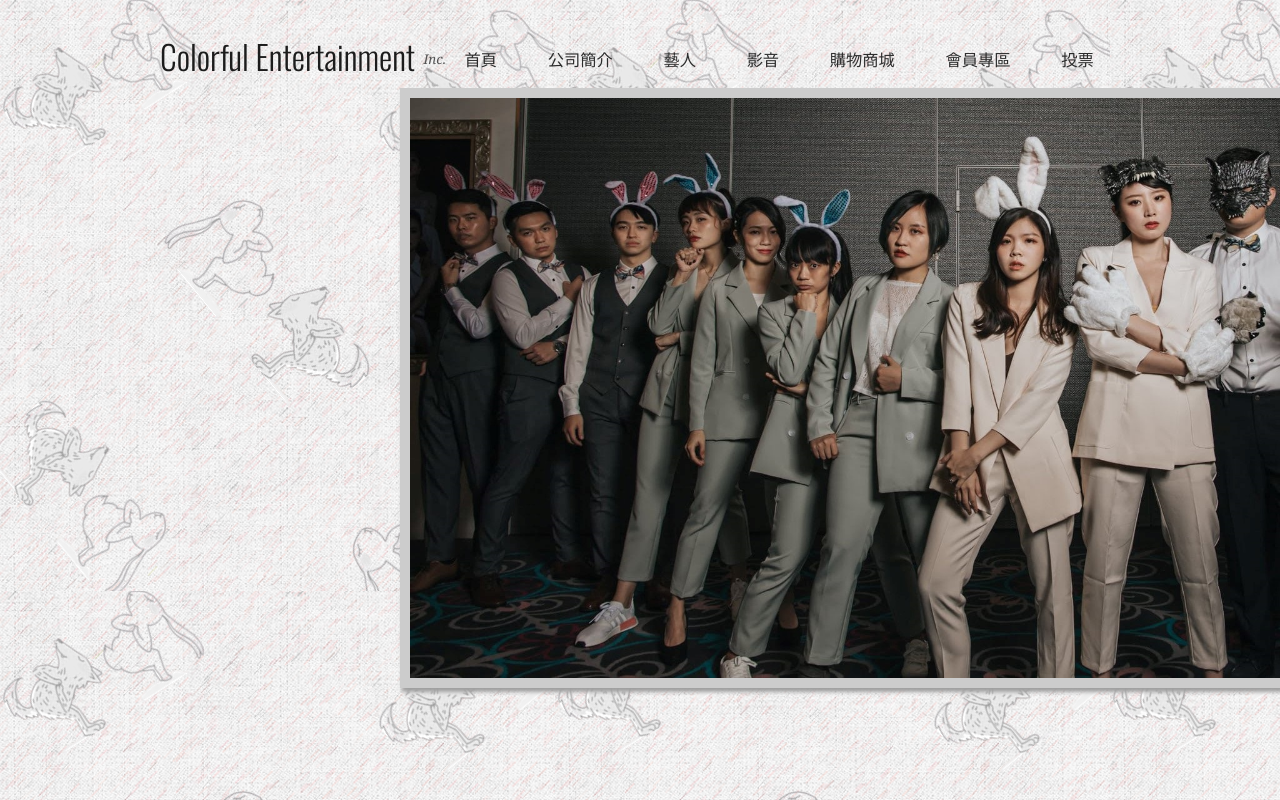
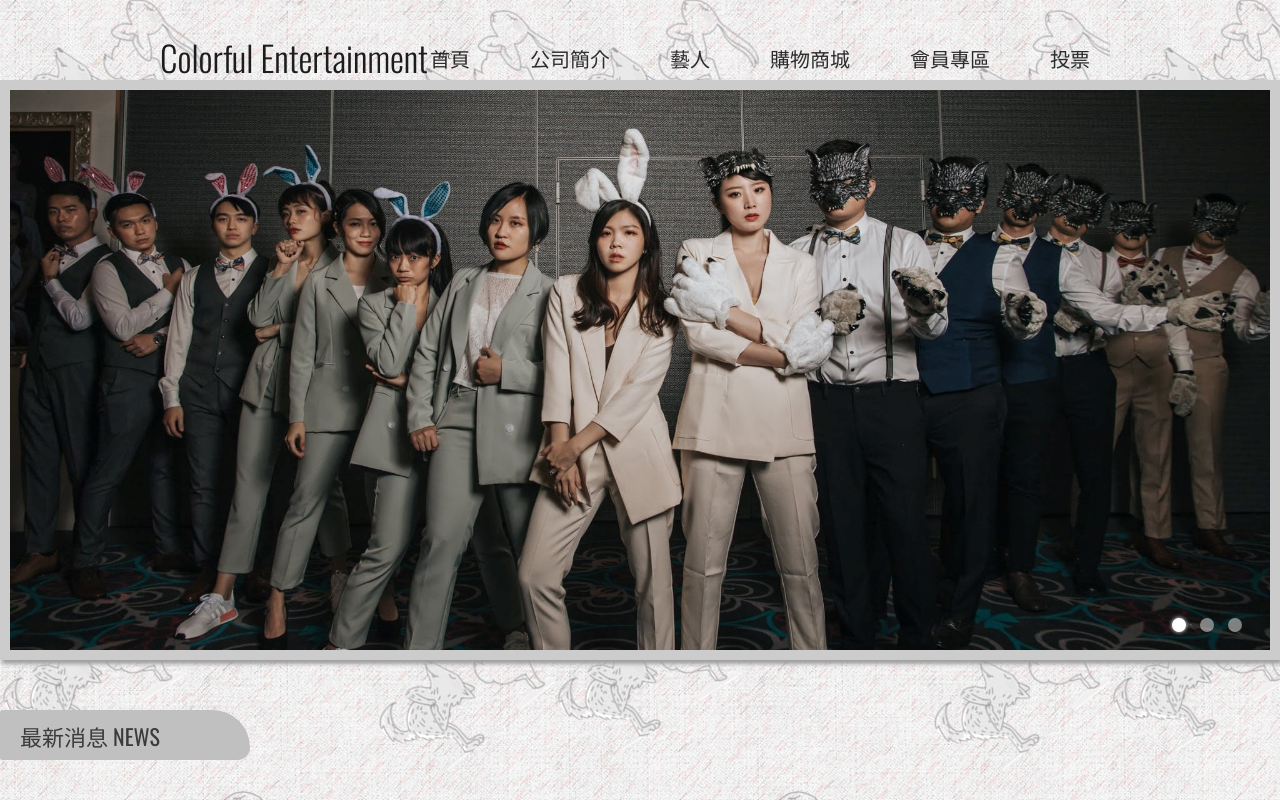
Before and after one commit to helengsj1221/colorfulinsideus, a PHP site: page / in a window 1280 px wide. Run offline with PHP 8.4, Linux system fonts and the light colour scheme; data that the repository does not hold is empty; some libraries are stand-ins or nearby versions.

Commit message:
新增目錄、新增最新消息、更正banner

```diff
--- a/banner.php
+++ /dev/null
@@ -1,26 +0,0 @@
-<!DOCTYPE html>
-<head>
-	<meta charset="utf-8">
-	<title>banner</title>
-	<link href="css/banner.css" type="text/css" rel="stylesheet" />
-</head>
-<body>
-	<div class="slide-container" id="slide_component">
-		<ul class="slide-content">
-			<li><img src="images/pics01.jpg" width="1280px" height="580px" /></li>
-			<li><img src="images/pics05.jpg" width="1280px" height="580px" /></li>
-			<li><img src="images/pics10.jpg" width="1280px" height="580px" /></li>
-		</ul>
-		<ul class="slide-items">
-			<li class="current-slide-item"></li>
-			<li></li>
-			<li></li>
-		</ul>
-	</div>
-	<script type="text/javascript" src="js/jquery-1.7.2.min.js"></script>
-	<script type="text/javascript" src="js/banner.js"></script>
-	<script type="text/javascript">
-		$("#slide_component").jSlide();
-	</script>
-</body>
-</html>
--- a/css/banner.css
+++ /dev/null
@@ -1,63 +0,0 @@
-ul,li,div {
-	margin:0;
-	padding:0;
-}
-ul, li {
-	list-style: none;
-}
-
-.slide-container {
-	width:1280px;
-	height:580px;
-	margin:0 auto;
-	position:relative;
-	overflow:hidden;
-	background:#FFF;
-	border:10px #CCC solid;
-	-moz-box-shadow:2px 4px 4px #9f9f9f;
-	-webkit-box-shadow:2px 4px 4px #9f9f9f;
-	box-shadow:2px 4px 4px #9f9f9f;
-}
-.slide-content {
-	position:absolute;
-	height:390px;
-	left:0;
-	top:0;
-}
-.slide-content li {
-	width:1280px;
-	height:580px;
-	float:left;
-}
-.slide-items {
-	position:absolute;
-	z-index:3;
-	width:99px;
-	height:28px;
-	right:11px;
-	bottom:11px;
-}
-.slide-items li {
-	float:left;
-	display:inline;
-	margin:7px 2px 0 12px;
-	width:14px;
-	height:14px;
-	-moz-border-radius:7px;
-	-webkit-border-radius:7px;
-	border-radius:7px;
-	background:#CCC;
-	text-indent:-999px;
-	overflow:hidden;
-	cursor:pointer;
-	opacity:0.6;
-	filter:alpha(opacity=60);
-}
-.slide-items li.current-slide-item {
-	background:#FFF;
-	-moz-box-shadow:0 0 4px #FFF;
-	-webkit-box-shadow:0 0 4px #FFF;
-	box-shadow:0 0 4px #FFF;
-	opacity:1;
-	filter:alpha(opacity=100);
-}
--- a/css/style-desktop.css
+++ b/css/style-desktop.css
@@ -12,77 +12,9 @@
 	padding: 3em 0em;
 }
 
-/* Logo */
 
-#logo {
-	position: absolute;
-	top: 3em;
-	left: 0;
-}
 
-#logo h1
-{
-	float: left;
-}
 
-#logo h1 a {
-	padding: 0.5em 0.25em 0em 0em;
-	text-decoration: none;
-	text-transform: none;
-	font-family: 'Oswald', sans-serif;
-	font-size: 2.5em;
-	font-weight: 200;
-	color: #1C1C1C;
-}
-
-#logo span {
-	float: left;
-	padding: 1em 0em 0em 0em;
-	font-family: Georgia, "Times New Roman", Times, serif;
-	font-size: 1em;
-	font-style: italic;
-	color: #545454;
-}
-
-/* Menu */
-
-#nav {
-	position: absolute;
-	top: 3em;
-	right: 0;
-}
-
-#nav ul {
-	float: right;
-	text-align: center;
-}
-
-#nav li {
-	display: inline-block;
-}
-
-#nav a {
-	display: block;
-	float: left;
-	margin-right: 0.12em;
-	padding: 0.75em 1.5em;
-	text-decoration: none;
-	text-transform: none;
-	font-family: 'Abel', sans-serif;
-	font-size: 1.25em;
-	color: #2C2C2C;
-}
-
-#nav .current_page_item {
-	color: #2C2C2C;
-}
-
-#nav .current_page_item a {
-	background: #212121;
-	color: #FFFFFF;
-	box-shadow: inset 0px -15px 10px 0px rgba(0,0,0,0.25);
-	text-shadow: none;
-}
 
 
 /* Wrapper */
--- a/css/style.css
+++ b/css/style.css
@@ -7,6 +8,74 @@ html, body {
    width: 100%;
    min-height: 500px;
    min-width: 1280px;
+}
+/* Logo */
+#logo {
+	position: absolute;
+	top: 40px;
+	left: 0;
+}
+
+#logo h1
+{
+	float: left;
+}
+
+#logo h1 a {
+	padding: 10px 10px 0px 0px;
+	text-decoration: none;
+	text-transform: none;
+	font-family: 'Oswald', sans-serif;
+	font-size: 35px;
+	font-weight: 200;
+	color: #1C1C1C;
+}
+
+#logo span {
+	float: left;
+	padding: 10px 0em 0em 0em;
+	font-family: Georgia, "Times New Roman", Times, serif;
+	font-size: 10px;
+	font-style: italic;
+	color: #545454;
+}
+/* Menu */
+#nav {
+	position: absolute;
+	top: 40px;
+	right: 0;
+}
+
+#nav ul {
+	float: right;
+	text-align: center;
+}
+
+#nav li {
+	display: inline-block;
+}
+
+#nav a {
+	display: block;
+	float: left;
+	margin-right: 0;
+	padding: 10px 30px;
+	text-decoration: none;
+	text-transform: none;
+	font-family: 'Abel', sans-serif;
+	font-size: 20px;
+	color: #2C2C2C;
+}
+
+#nav .current_page_item {
+	color: #2C2C2C;
+}
+
+#nav .current_page_item a {
+	background: #212121;
+	color: #FFFFFF;
+	box-shadow: inset 0px -15px 10px 0px rgba(0,0,0,0.25);
+	text-shadow: none;
 }
 body {
 	margin: 0em;
@@ -20,17 +89,13 @@ body, #skel-panels-pageWrapper {
 	background: #FFF2CF url(images/img01.png) repeat;
 }
 
-h1, h2, h3 {
+h1, h3 {
 	margin: 0em;
 	padding: 0em;
 	text-transform: none;
 	font-family: 'Oswald', sans-serif;
 	font-weight: 300;
 	color: #887644;
-}
-
-h2 {
-	font-size: 1.75em;
 }
 
 p {
@@ -46,38 +111,8 @@ strong {
 	color: #675830;
 }
 
-/* Button Style */
 
-.button-style1 a {
-	display: block;
-	padding: 1em 0em 1em 1em;
-	background: #000000 url(images/img03.jpg) no-repeat right 50%;
-	text-decoration: none;
-	text-shadow: none;
-	text-transform: none;
-	font-family: 'Oswald', sans-serif;
-	font-size: 1em;
-	font-weight: 200;
-	color: #FFFFFF;
-}
-
-
-.button-style2 a {
-	display: inline-block;
-	height: 2.60em;
-	margin-top: 1.25em;
-	padding: 0em 1.25em 0em 1.25em;
-	background: #766946;
-	border-radius: 5px;
-	line-height: 2.60em;
-	text-shadow: none;
-	text-decoration: none;
-	text-transform: none;
-	font-size: 0.90em;
-	color: #FFFFFF;
-}
-
-ul {
+	ul {
         margin: 0;
         padding: 0;
         list-style: none;
@@ -95,18 +130,79 @@ ul {
     }
 
     ul.drop-down-menu > li:last-child {
-        border-right: none;
+        border-bottom: none;
     }
 
     ul.drop-down-menu > li {
         float: left; /* 只有第一層是靠左對齊*/
     }
+/*     banner頁 */
+slide-container{
+	margin:0;
+	padding:0;
+	list-style: none;
+}
+    .slide-container {
+	width:1280px;
+	height:580px;
+	margin:0 auto;
+	position:relative;
+	overflow:hidden;
+	background:#FFF;
+	border:10px #CCC solid;
+	-moz-box-shadow:2px 4px 4px #9f9f9f;
+	-webkit-box-shadow:2px 4px 4px #9f9f9f;
+	box-shadow:2px 4px 4px #9f9f9f;
+}
+.slide-content {
+	position:absolute;
+	height:390px;
+	left:0;
+	top:0;
+}
+.slide-content li {
+	width:1280px;
+	height:580px;
+	float:left;
+}
+.slide-items {
+	position:absolute;
+	z-index:3;
+	width:99px;
+	height:28px;
+	right:11px;
+	bottom:11px;
+}
+.slide-items li {
+	float:left;
+	display:inline;
+	margin:7px 2px 0 12px;
+	width:14px;
+	height:14px;
+	-moz-border-radius:7px;
+	-webkit-border-radius:7px;
+	border-radius:7px;
+	background:#CCC;
+	text-indent:-999px;
+	overflow:hidden;
+	cursor:pointer;
+	opacity:0.6;
+	filter:alpha(opacity=60);
+}
+.slide-items li.current-slide-item {
+	background:#FFF;
+	-moz-box-shadow:0 0 4px #FFF;
+	-webkit-box-shadow:0 0 4px #FFF;
+	box-shadow:0 0 4px #FFF;
+	opacity:1;
+	filter:alpha(opacity=100);
+}
 /* 主目錄 */
 .link--index {
 	font-family: 'Playfair Display', serif;
 	font-weight: 400;
 	text-transform: uppercase;
-	font-size: 9em;
+	font-size: 20px;
 	color: #3A4945;
 	padding: 0 0 0.125em;
 }
@@ -262,15 +345,73 @@ ul.drop-down-menu ul {
 	width: 0%;
 	-webkit-transition: width 0.5s;
 	transition: width 0.5s;
-	-webkit-transition-timing-function: cubic-bezier(0.7,0,0.3,1);
-	transition-timing-function: cubic-bezier(0.7,0,0.3,1);
 }
 
 .link--secindex:hover span::before {
 	width: 100%;
 }
+/* 最新消息  	 */
+   ul.newstyle {
+	font-family: 'Oswald', sans-serif;
+	margin: 0px;
+	padding: 0px;
+	list-style: none;
+}
 
+ul.newstyle li {
+	padding: 15px 0px 15px 0px;
+	border-bottom: 1px solid #E6E6E6;
+}
+a.desc {
+	font-size: 22px;
+}
 
+ul.newstyle li:last-child {
+	border-bottom: 0;
+}
+
+ul.newstyle a {
+	display: block;
+	padding: 0px 0px 0px 30px;
+	text-decoration: none;
+	color: #525252;
+}
+
+ul.newstyle a:hover {
+	text-decoration: underline;
+}
+h2 {
+	margin: 0;
+	padding: 0;
+	font-family: 'Oswald','Microsoft JhengHei', sans-serif;
+	font-size:22px;
+	color: #887644;
+}
+#news {
+	width:1280px;
+	height:580px;
+	top:50px;
+	margin:0 auto;
+	position:relative;
+}
+#news h2 {
+	height: 50px;
+	width: 250px;
+	background: #c0c0c0;
+	margin-bottom: 20px;
+	padding: 15px 0px 0px 20px;
+	color: #3b3b3b;
+	border-style:groove;
+	border-bottom-style:solid;
+	border-top:none;
+	border-left:none;
+	border-right:none;
+	border-bottom-color:#888888;
+	border-top-left-radius: 10px;
+	border-top-right-radius: 150px;
+	border-bottom-right-radius: 50px;
+	border-bottom-left-radius: 10px;
+}
 .balloon {
 	padding: 1.87em;
 	background: url(images/img08.jpg) repeat left top;
@@ -299,10 +440,6 @@ ul.drop-down-menu ul {
 		background: #62573b;
 	}
 
-	#copyright .container
-	{
-	}
-
 	#copyright a
 	{
 		text-decoration: none;
--- a/index.php
+++ b/index.php
@@ -1,4 +1,17 @@
 <html>
+	<?php
+            // 連線至資料庫
+            $hostname  = "148.66.136.151:3306";
+            $username  = "Vicky";
+            $password  = "vicky@851221";
+            $dbname    = "ColorfulENTInc";
+            $today     = date("Ymd");
+            $con = mysqli_connect($hostname,$username, $password,$dbname);
+            //撈資料
+            $newssql = "SELECT * FROM `BOARD` WHERE `BOARD_DATES`<= ".$today." AND `BOARD_DATEE` >=".$today;
+            mysqli_query($con, 'SET NAMES utf8');
+            $result = mysqli_query($con, $newssql);
+    ?>
 <div id="wrapper">
 	<head>
 		<title>Colorful Entertainment Inc.</title>
@@ -11,13 +24,14 @@
 		<script src="js/skel-panels.min.js"></script>
 		<script src="js/skel.min.js"></script>
 		<script src="js/init.js"></script>
+		<script type="text/javascript" src="js/jquery-1.7.2.min.js"></script>
 		</head>
 	<body class="homepage">
 		<div id="header-wrapper">
 			<div class="container">
 				<div id="header">
 					<div id="logo">  <!-- 考慮放LOGO -->
-						<h1><a href="#">Colorful Entertainment</a></h1>
+						<h1><a href="index.php">Colorful Entertainment</a></h1>
 						<span>Inc.</span>
 					</div>
 					<nav id="nav">
@@ -30,19 +44,48 @@
                             	</ul>
 							</li>
 							<li><a class="link link--index" href="test.php"><span data-letters-l="藝" data-letters-r="人">藝人</span></a></li>
-							<li><a class="link link--index" href="test.php"><span data-letters-l="影" data-letters-r="音">影音</span></a></li>
 							<li><a class="link link--index" href="test.php"><span data-letters-l="購物" data-letters-r="商城">購物商城</span></a></li>
-							<li><a class="link link--index" href="test.php"><span data-letters-l="會員" data-letters-r="專區">會員專區</span></a></li>
+							<li><a class="link link--index" href="test.php"><span data-letters-l="會員" data-letters-r="專區">會員專區</span></a>
+								<ul>
+									<li><a class="link link--secindex" href="test.php"><span data-letters="會員註冊">會員註冊</span></a></li><br>
+    								<li><a class="link link--secindex" href="test.php"><span data-letters="會員登入">會員登入</span></a></li><br>
+    								<li><a class="link link--secindex" href="test.php"><span data-letters="帳號資訊">帳號資訊</span></a></li><br>
+                            	</ul>
+                            </li>
 							<li><a class="link link--index" href="test.php"><span data-letters-l="投" data-letters-r="票">投票</span></a></li>
 						</ul>
 					</nav>
 				</div>
 			</div>
 		</div>
-		<div align="center">
-    		<iframe src="banner.php" height="1000vh" width="2100vw"></iframe>
-		</div>
-
+		<div class="slide-container" id="slide_component">
+		<ul class="slide-content">
+			<li><img src="images/pics01.jpg" width="1280px" height="580px" /></li>
+			<li><img src="images/pics05.jpg" width="1280px" height="580px" /></li>
+			<li><img src="images/pics10.jpg" width="1280px" height="580px" /></li>
+		</ul>
+		<ul class="slide-items">
+			<li class="current-slide-item"></li>
+			<li></li>
+			<li></li>
+		</ul>
+	</div>
+	<div id="news">
+ 	<h2>最新消息  NEWS</h2>
+    	<ul class="newstyle">
+    	<?php
+    	if(mysqli_num_rows($result) > 0){
+    	    while ($row = mysqli_fetch_array($result, MYSQLI_BOTH)) {
+    	        echo "<li><a class='desc' href='test.php'>". $row['BOARD_DESC'] ."</a></li>";
+    	    }
+    	}
+    	mysqli_close($con);
+         ?>
+        </ul>
+	</div>
 	</body>
 </div>
 </html>
+<script type="text/javascript">
+		$("#slide_component").jSlide();
+</script>
```
Also changed, not shown: other parts of css/style.css (+26 -38 lines), test.php (+20 -0 lines).
